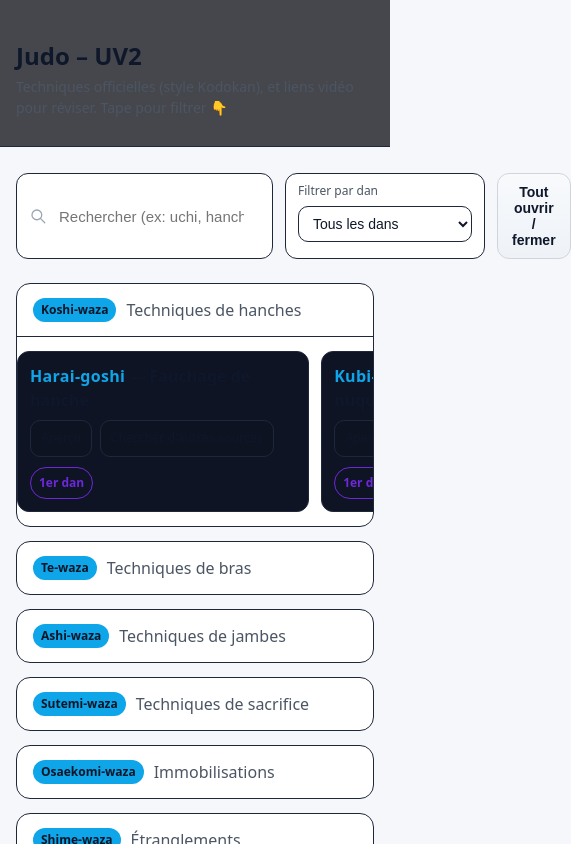
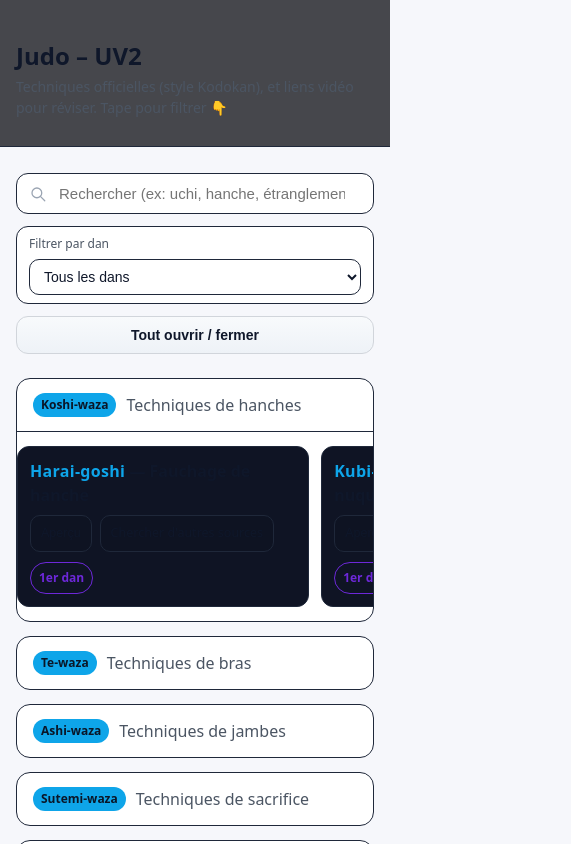
Before and after one commit to ToussaintJ/1DAN, an Angular app: page / in a window 390 px wide. Shown: the top 844 px of the page, 571 px wide, since content can reach past the window. Built offline with nearby package versions, Linux system fonts and the light colour scheme.

Commit message:
Improve mobile toolbar responsiveness (#5)

```diff
--- a/src/app/components/toolbar/toolbar.component.scss
+++ b/src/app/components/toolbar/toolbar.component.scss
@@ -52,3 +52,18 @@
     color: var(--bg);
   }
 }
+
+@media (max-width: 800px) {
+  .toolbar {
+    grid-template-columns: 1fr;
+  }
+
+  .btn {
+    width: 100%;
+    text-align: center;
+  }
+
+  .select select {
+    width: 100%;
+  }
+}
```
